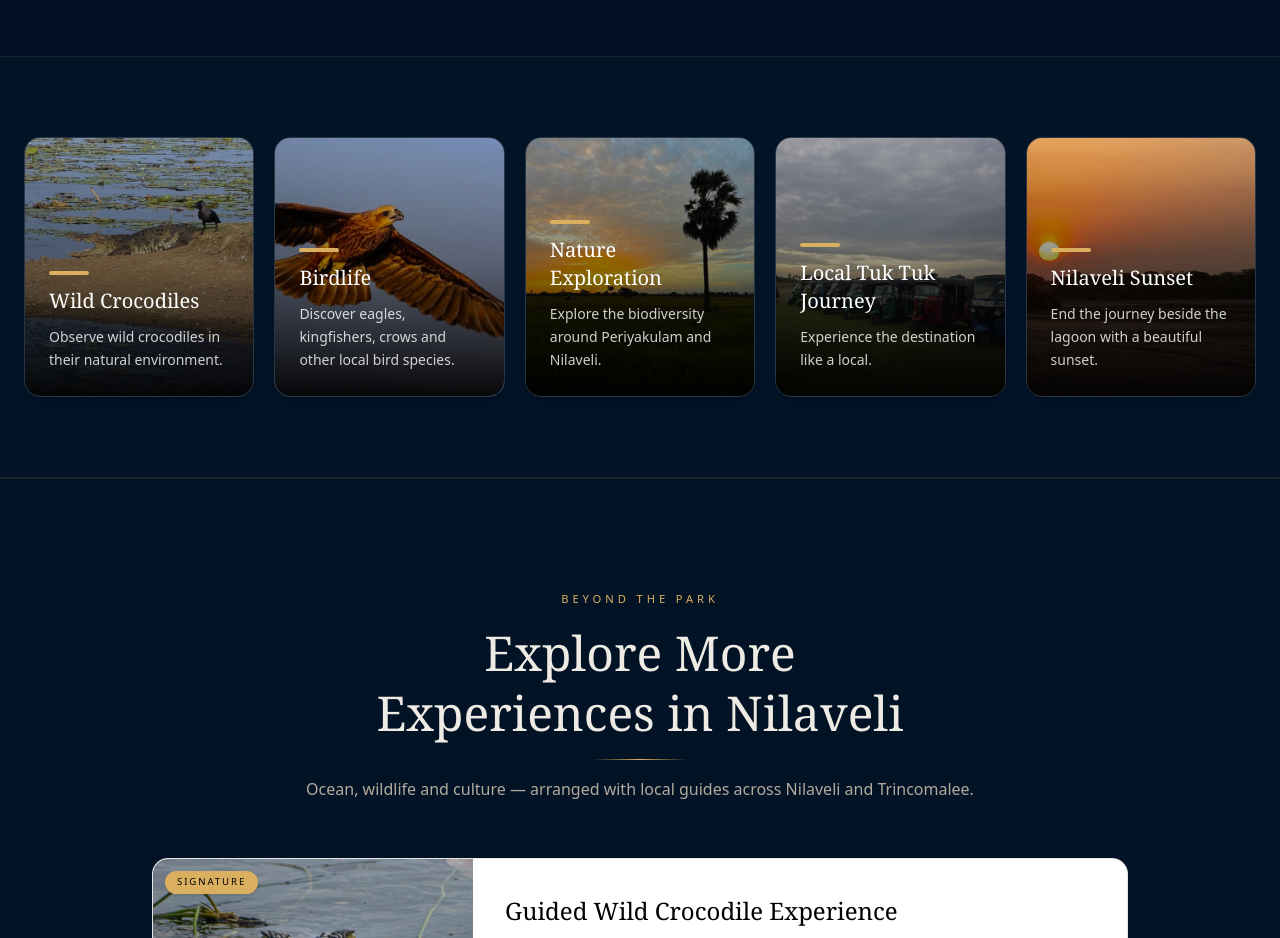
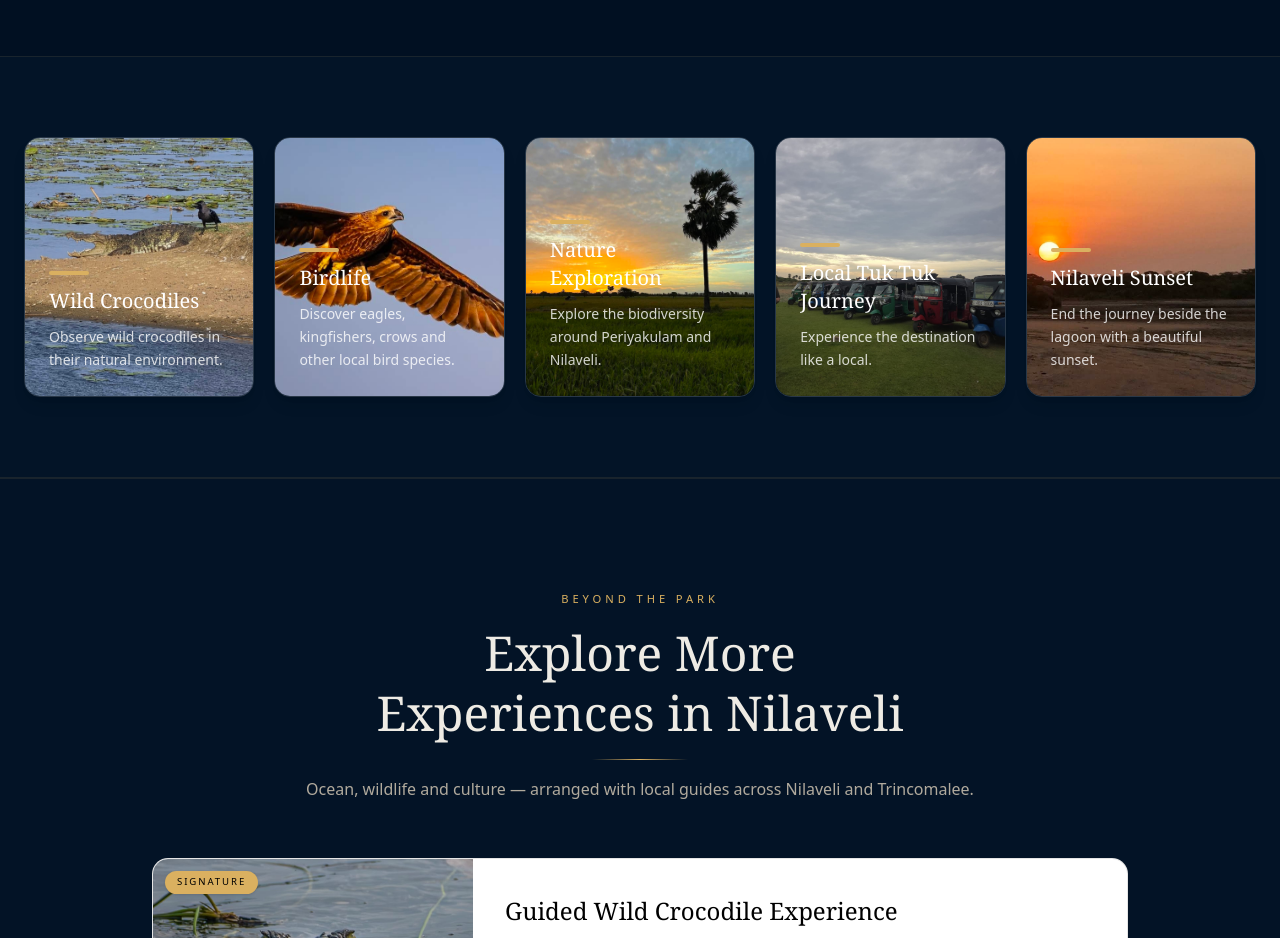
Before and after one commit to whitevolfe/crocodile-park-nilaveli, a React (Vite) app: page / in a window 1280 px wide. Shown: the part 1680-2618 px from the top of the page. Built offline with nearby package versions, Linux system fonts and the light colour scheme.

Commit message:
feature overlay removed

```diff
--- a/src/components/Sections.jsx
+++ b/src/components/Sections.jsx
@@ -484,9 +484,6 @@ export function FeatureHighlights() {
                   loading="lazy"
                   className="absolute inset-0 h-full w-full object-cover transition-transform duration-700 group-hover:scale-110"
                 />
-
-                {/* Dark gradient overlay */}
-                <div className="absolute inset-0 bg-gradient-to-t from-black/95 via-black/45 to-black/10 transition-opacity duration-300 group-hover:from-black/90" />
 
                 {/* Gold accent */}
                 <span className="relative z-10 mb-3 h-1 w-10 rounded-full bg-primary transition-all duration-300 group-hover:w-16" />
```
